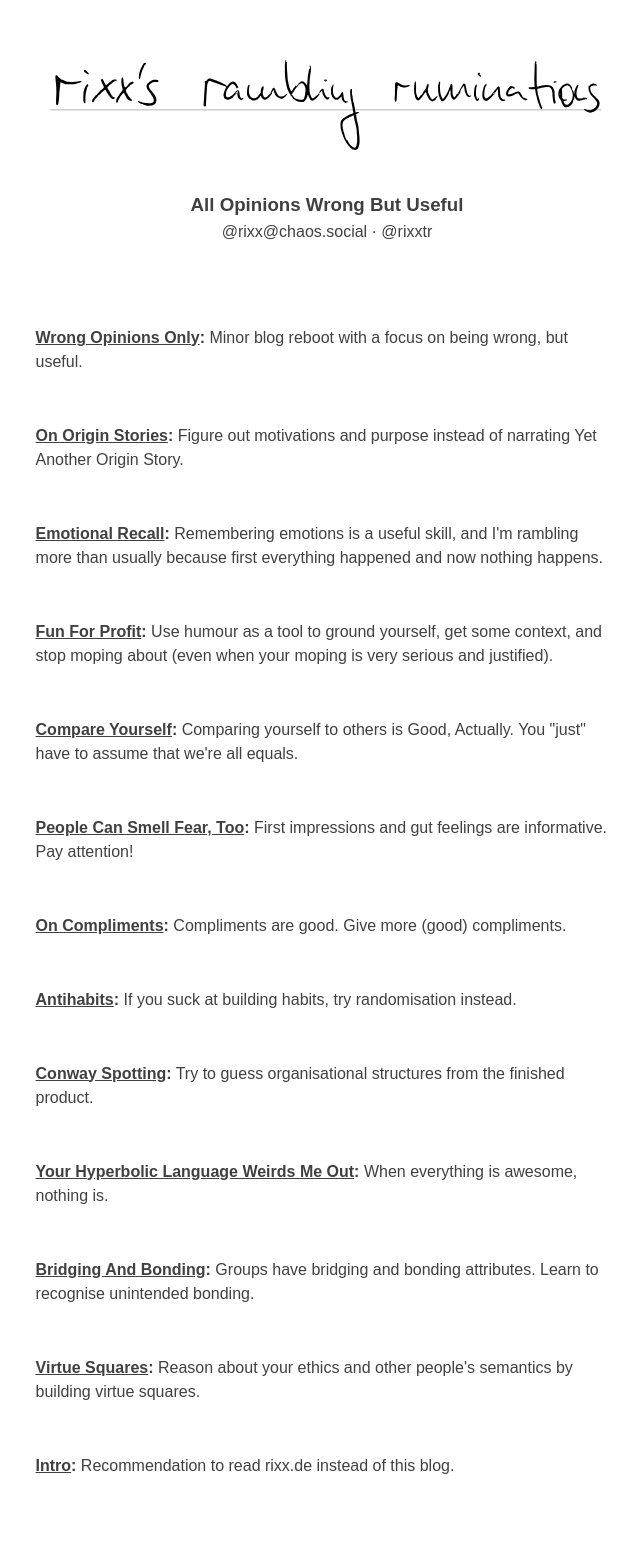
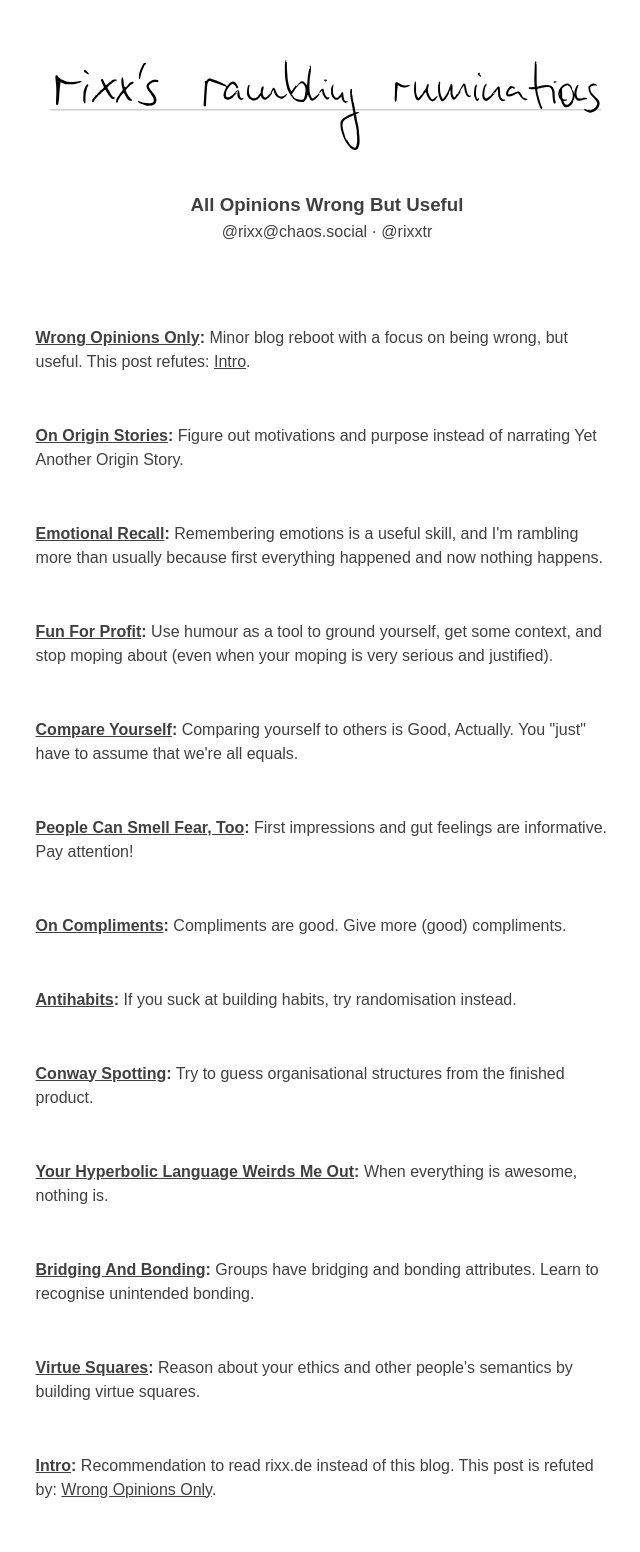
Before and after one commit to rixx/ramble, a Jekyll site: the page built from index.md, in a window 1280 px wide. Shown: the whole page, without its empty margins (313-953 px from the left). Built offline with Jekyll 4.4.1, drawn with Linux system fonts in a browser that asks for light colours; before the commit the page ends 1528 px from its top, so only the background shows below that.

Commit message:
More frontmatter. Complexity is a lie.

```diff
--- a/index.md
+++ b/index.md
@@ -6,6 +6,32 @@ layout: page
 <article>
     <b><a href="{{site.baseurl}}{{post.url}}">{{ post.title }}</a>:</b>
     {{ post.summary }}
+
+    {% assign refutes = "" %}
+    {% assign refuted_by = "" %}
+    {% assign is_refuting = false %}
+    {% assign is_refuted_by = false %}
+    {% for other_post in site.posts %}
+        {% if post.refutes contains other_post.slug %}
+            {% assign is_refuting = true %}
+            {% capture refutes %}
+                {{ refutes }}{% if refutes %}, {% endif %}<a href="{{ other_post.url }}">{{ other_post.title }}</a>
+            {% endcapture %}
+        {% endif %}
+        {% if other_post.refutes contains post.slug %}
+            {% assign is_refuted_by = true %}
+            {% capture refuted_by %}
+                {{ refuted_by }}{% if refuted_by %}, {% endif %}<a href="{{ other_post.url }}">{{ other_post.title }}</a>
+            {% endcapture %}
+        {% endif %}
+    {% endfor %}
+
+    {% if is_refuting %}
+    This post refutes: {{ refutes|strip|remove_first: "," }}.
+    {% endif %}
+    {% if is_refuted_by %}
+    This post is refuted by: {{ refuted_by|strip|remove_first: "," }}.
+    {% endif %}
 </article>
 
 {% endfor %}
```
